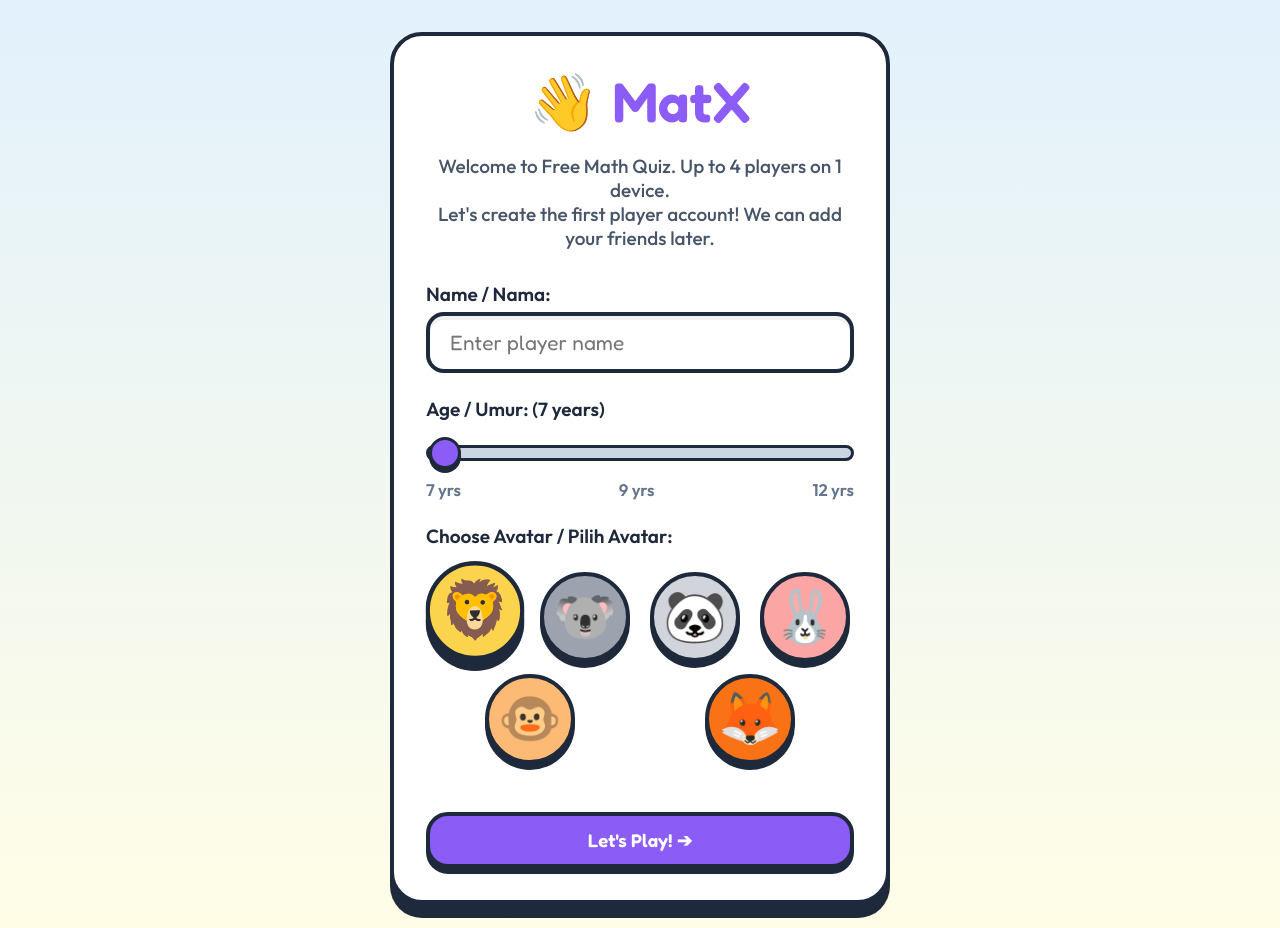
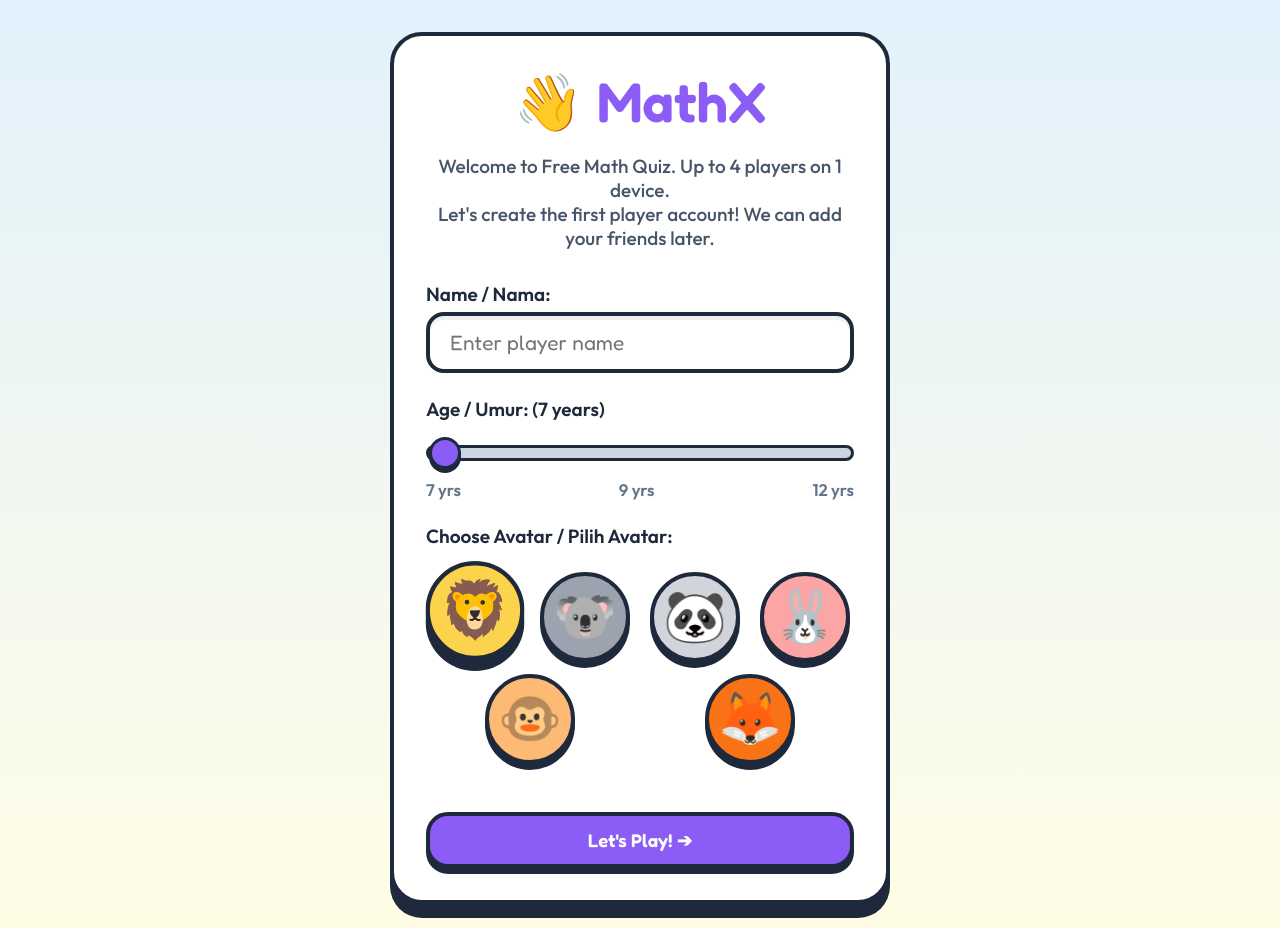
Before and after one commit to mdhafiz000/mathlocalv2, a React (Vite) app: page / in a window 1280 px wide. Built offline with nearby package versions, Linux system fonts and the light colour scheme.

Commit message:
fix: correct welcome screen title from MatX to MathX

```diff
--- a/src/App.tsx
+++ b/src/App.tsx
@@ -237,7 +237,7 @@ export default function App() {
     return (
       <div className="app-main flex items-center justify-center">
         <div className="chunky-card max-w-md w-full text-center">
-          <h1 className="text-primary mb-2">👋 MatX</h1>
+          <h1 className="text-primary mb-2">👋 MathX</h1>
           <p className="mb-6 font-medium text-slate-600">
             Welcome to Free Math Quiz. Up to 4 players on 1 device.<br/>
             Let's create the first player account! We can add your friends later.
```
